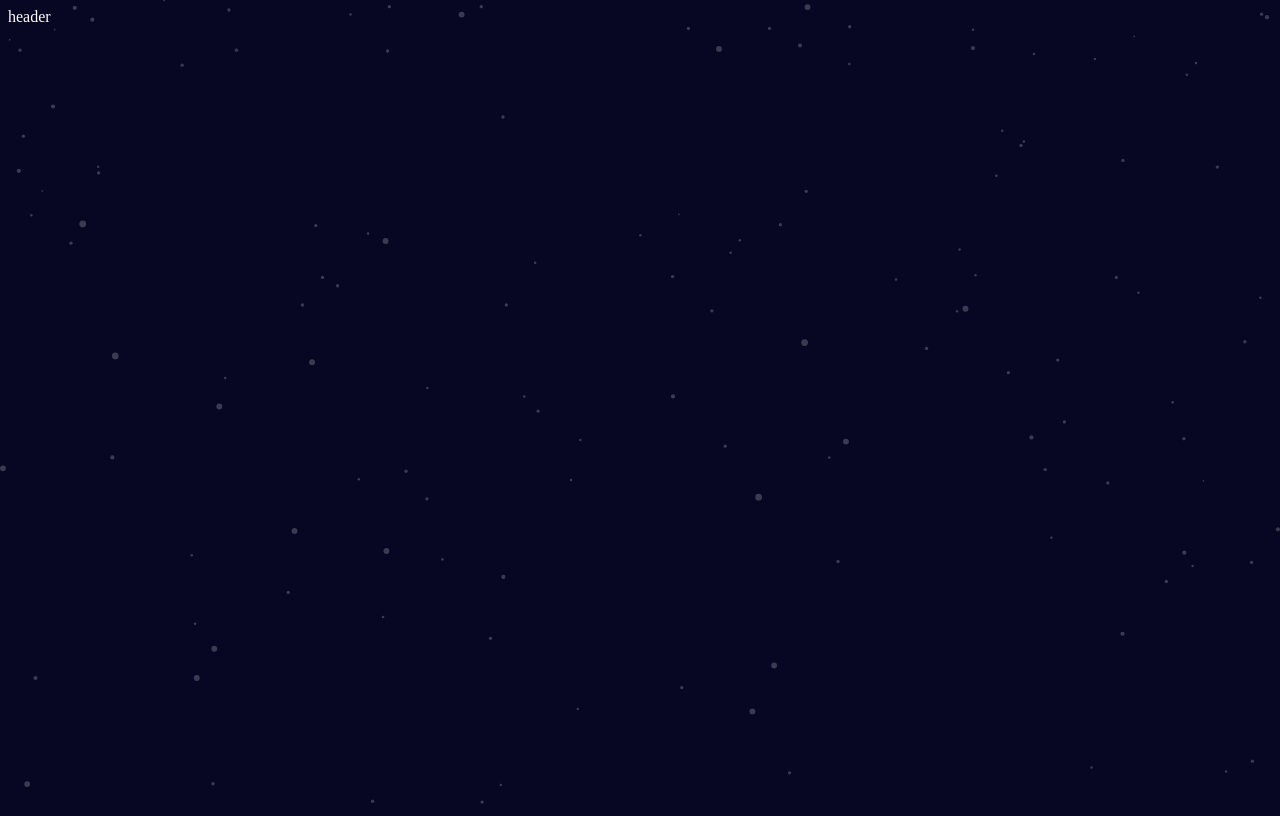
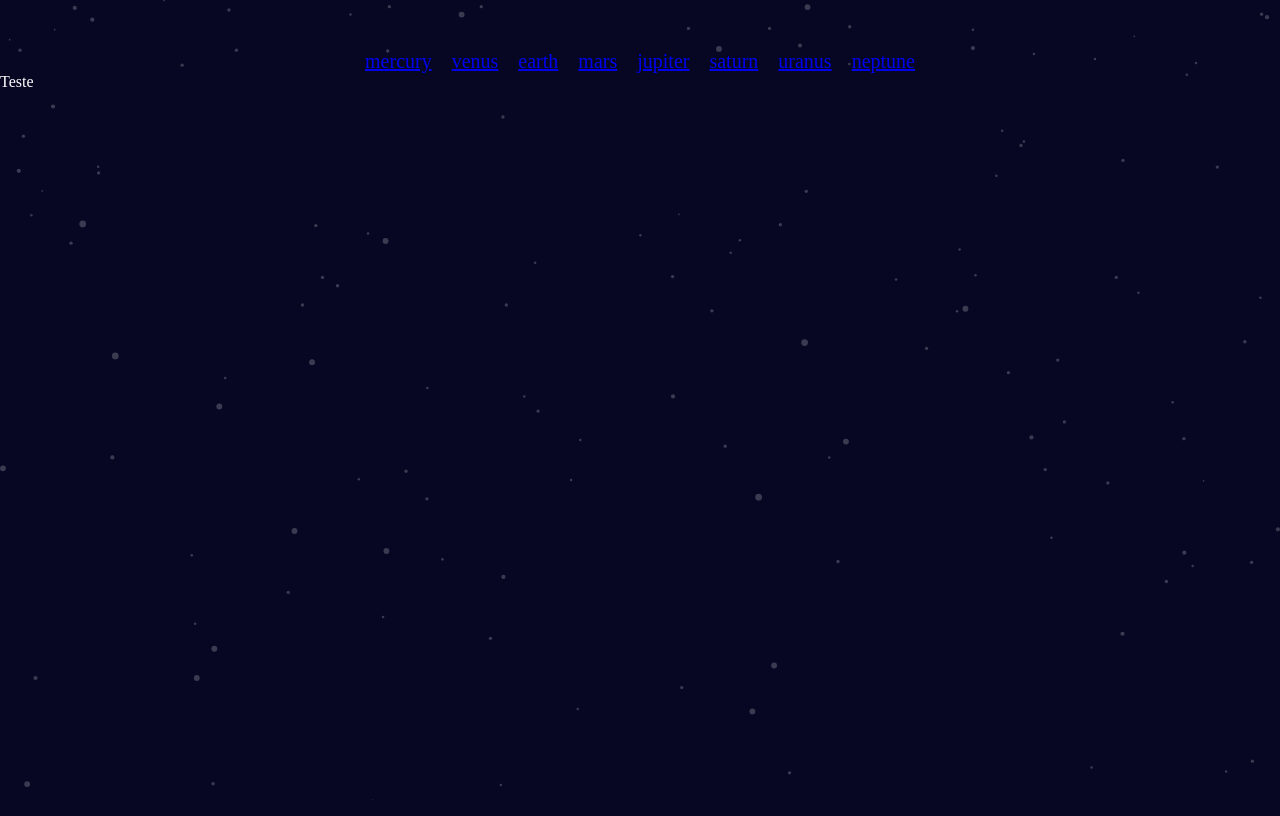
Before and after one commit to guusfelix2015/planetsFact, a React (Vite) app: page /venus in a window 1280 px wide. Built offline with nearby package versions, Linux system fonts and the light colour scheme; data requests are answered from the project's data file.

Commit message:
Pegando id dos planetas

```diff
--- a/data/db.json
+++ b/data/db.json
@@ -2,7 +2,7 @@
   "planets": [
     {
       "id": 1,
-      "name": "Mercury",
+      "name": "mercury",
       "overview": {
         "content": "Mercury is the smallest planet in the Solar System and the closest to the Sun. Its orbit around the Sun takes 87.97 Earth days, the shortest of all the Sun's planets. Mercury is one of four terrestrial planets in the Solar System, and is a rocky body like Earth.",
         "source": "https://en.wikipedia.org/wiki/Mercury_(planet)"
@@ -27,7 +27,7 @@
     },
     {
       "id": 2,
-      "name": "Venus",
+      "name": "venus",
       "overview": {
         "content": "Venus is the second planet from the Sun. It is named after the Roman goddess of love and beauty. As the brightest natural object in Earth's night sky after the Moon, Venus can cast shadows and can be, on rare occasions, visible to the naked eye in broad daylight.",
         "source": "https://en.wikipedia.org/wiki/Venus"
@@ -52,7 +52,7 @@
     },
     {
       "id": 3,
-      "name": "Earth",
+      "name": "earth",
       "overview": {
         "content": "Third planet from the Sun and the only known planet to harbor life. About 29.2% of Earth's surface is land with remaining 70.8% is covered with water. Earth's distance from the Sun, physical properties and geological history have allowed life to evolve and thrive.",
         "source": "https://en.wikipedia.org/wiki/Earth"
@@ -77,7 +77,7 @@
     },
     {
       "id": 4,
-      "name": "Mars",
+      "name": "mars",
       "overview": {
         "content": "Mars is the fourth planet from the Sun and the second-smallest planet in the Solar System, being larger than only Mercury. In English, Mars carries the name of the Roman god of war and is often referred to as the \"Red Planet\".",
         "source": "https://en.wikipedia.org/wiki/Mars"
@@ -102,7 +102,7 @@
     },
     {
       "id": 5,
-      "name": "Jupiter",
+      "name": "jupiter",
       "overview": {
         "content": "Jupiter is the fifth planet from the Sun and the largest in the Solar System. It is a gas giant with a mass two and a half times that of all the other planets in the Solar System combined, but less than one-thousandth the mass of the Sun.",
         "source": "https://en.wikipedia.org/wiki/Jupiter"
@@ -127,7 +127,7 @@
     },
     {
       "id": 6,
-      "name": "Saturn",
+      "name": "saturn",
       "overview": {
         "content": "Saturn is the sixth planet from the Sun and the second-largest in the Solar System, after Jupiter. It is a gas giant with an average radius of about nine and a half times that of Earth. It only has one-eighth the average density of Earth.",
         "source": "https://en.wikipedia.org/wiki/Saturn"
@@ -152,7 +152,7 @@
     },
     {
       "id": 7,
-      "name": "Uranus",
+      "name": "uranus",
       "overview": {
         "content": "Uranus is the seventh planet from the Sun. Its name is a reference to the Greek god of the sky, Uranus according to Greek mythology, was the great-grandfather of Ares. It has the third-largest planetary radius and fourth-largest planetary mass in the Solar System.",
         "source": "https://en.wikipedia.org/wiki/Uranus"
@@ -177,7 +177,7 @@
     },
     {
       "id": 8,
-      "name": "Neptune",
+      "name": "neptune",
       "overview": {
         "content": "Neptune is the eighth and farthest-known Solar planet from the Sun. In the Solar System, it is the fourth-largest planet by diameter, the third-most-massive planet, and the densest giant planet. It is 17 times the mass of Earth, more massive than its near-twin Uranus.",
         "source": "https://en.wikipedia.org/wiki/Neptune"
--- a/src/App.jsx
+++ b/src/App.jsx
@@ -1,23 +1,21 @@
-import { useFetch } from "./hooks/useFetch";
-
+import { BrowserRouter, Routes, Route } from "react-router-dom";
 import Header from "./components/Header/Header";
+import Mercury from "./pages/Mercury/Mercury";
+import Venus from "./pages/Venus/Venus";
+import Earth from "./pages/Earth/Earth";
 
 function App() {
-  const url = "http://localhost:3000/planets";
-  const { data: planets } = useFetch(url);
-
   return (
     <div>
-      <Header />
-      {/* <ul>
-        {planets &&
-          planets.map((planet, index) => (
-            <li key={index}>
-              {planet.name}
-              <h2>{planet.structure.content}</h2>
-            </li>
-          ))}
-      </ul> */}
+      <BrowserRouter>
+        <Header />
+        <Routes>
+          <Route path="/" element={<Mercury />} />
+          <Route path="/mercury" element={<Mercury />} />
+          <Route path="/venus" element={<Venus />} />
+          <Route path="/earth" element={<Earth />} />
+        </Routes>
+      </BrowserRouter>
     </div>
   );
 }
--- a/src/components/CardPlanet/CardPlanet.jsx
+++ b/src/components/CardPlanet/CardPlanet.jsx
@@ -1,5 +1,9 @@
 const CardPlanet = () => {
-  return <div>Card</div>;
+  return (
+    <div>
+      <h1>Card</h1>
+    </div>
+  );
 };
 
 export default CardPlanet;
--- a/src/components/Header/Header.jsx
+++ b/src/components/Header/Header.jsx
@@ -1,5 +1,27 @@
-const Header = () => {
-  return <div>header</div>;
+import { Link } from "react-router-dom";
+import { useFetch } from "../../hooks/useFetch";
+import styles from "./Header.module.css";
+
+const Header = ({ setPlanetId }) => {
+  const url = "http://localhost:3000/planets";
+  const { data: planets } = useFetch(url);
+
+  return (
+    <header>
+      <nav className={styles.marginTop}>
+        {planets &&
+          planets.map((planet) => (
+            <Link
+              onClick={() => setPlanetId(planet.id)}
+              key={planet.id}
+              to={planet.name}
+            >
+              {planet.name}
+            </Link>
+          ))}
+      </nav>
+    </header>
+  );
 };
 
 export default Header;
--- /dev/null
+++ b/src/components/Header/Header.module.css
@@ -0,0 +1,8 @@
+.marginTop {
+  display: flex;
+  align-items: center;
+  justify-content: center;
+  margin-top: 50px;
+  font-size: 20px;
+  gap: 20px;
+  }
--- a/src/index.css
+++ b/src/index.css
@@ -1,8 +1,13 @@
+* {
+  margin: 0;
+  padding: 0;
+  box-sizing: border-box;
+  list-style: none;
+}
+
 body {
   background-color: #070724;
   background-image: url("../assets/background-stars.svg");
-  height: 100vh;
-  width: 100vw;
   background-repeat: no-repeat;
   background-size: cover;
   color: #fff;
--- a/src/pages/Mercury/Mercury.jsx
+++ b/src/pages/Mercury/Mercury.jsx
@@ -1,5 +1,4 @@
 const Mercury = () => {
   return <div>Mercury</div>;
 };
-
 export default Mercury;
--- a/src/pages/Venus/Venus.jsx
+++ b/src/pages/Venus/Venus.jsx
@@ -1,5 +1,5 @@
 const Venus = () => {
-  return <div>Venus</div>;
+  return <div>Teste</div>;
 };
 
 export default Venus;
--- a/vite.config.js
+++ b/vite.config.js
@@ -1,7 +1,10 @@
-import { defineConfig } from 'vite'
-import react from '@vitejs/plugin-react'
+import { defineConfig } from "vite";
+import react from "@vitejs/plugin-react";
 
 // https://vitejs.dev/config/
 export default defineConfig({
-  plugins: [react()]
-})
+  plugins: [react()],
+  esbuild: {
+    logOverride: { "this-is-undefined-in-esm": "silent" },
+  },
+});
```
Also changed, not shown: src/pages/GetPlanetId/GetPlanetId.jsx (added, +21 -0 lines).
